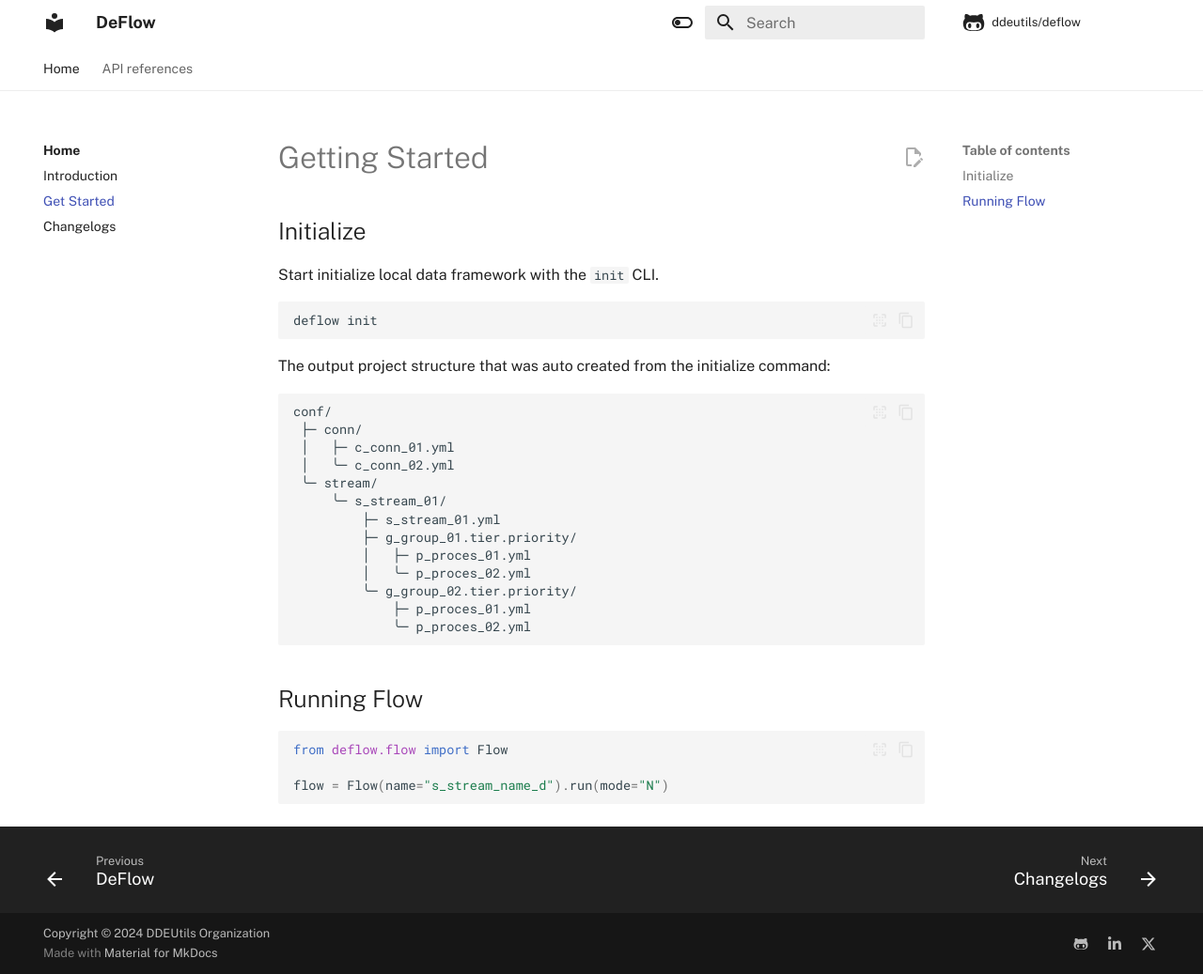
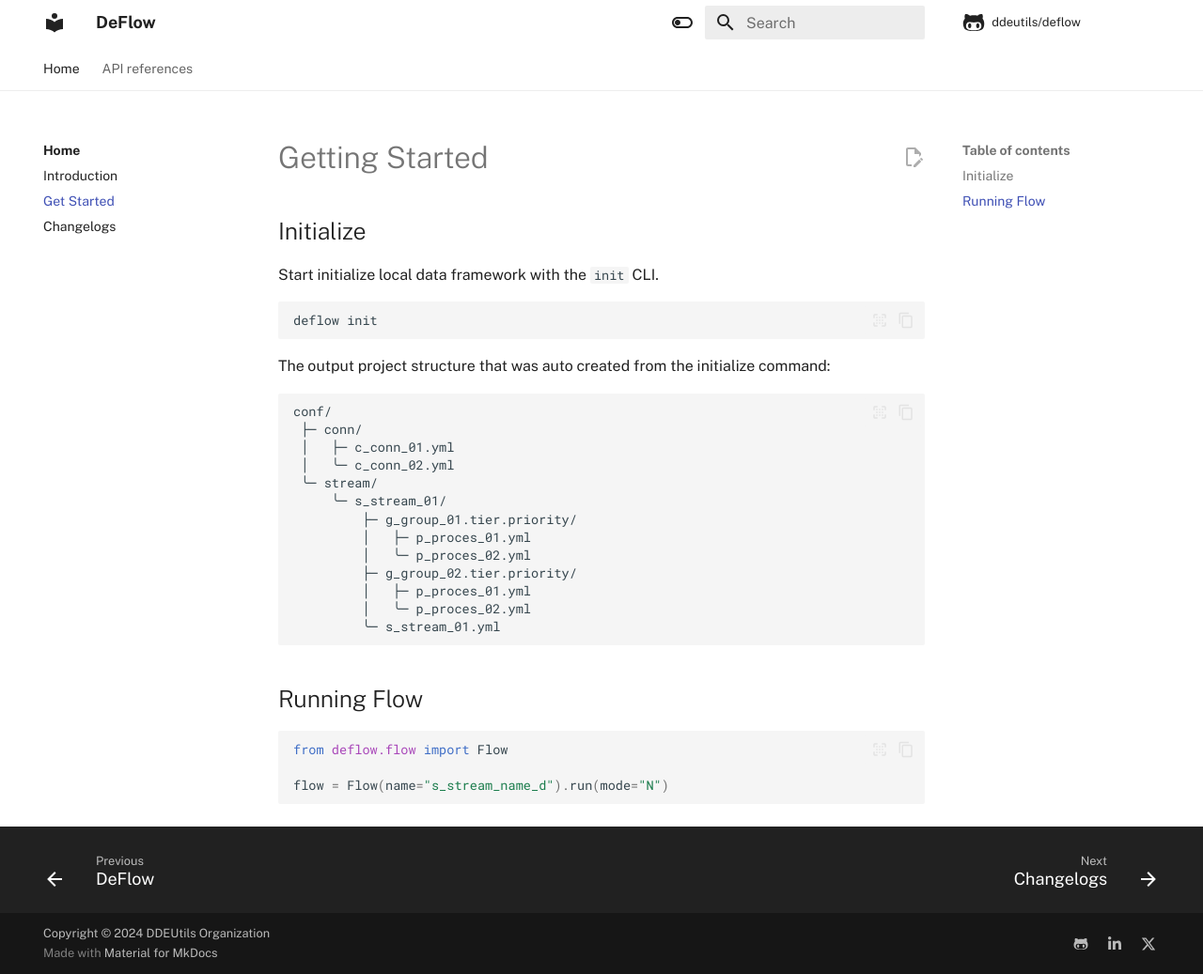
Before and after one commit to ddeutils/deflow, an MkDocs documentation site: the page built from docs/getting-started.md, in a window 1280 px wide and 1037 px high. Shown: the whole window at 94% size. Built offline with MkDocs 1.6.1 and Material for MkDocs 9.7.7, drawn with Linux system fonts in a browser that asks for light colours; comment, search, counter and statistics services are not loaded.

````diff
--- a/docs/getting-started.md
+++ b/docs/getting-started.md
@@ -17,13 +17,13 @@ conf/
  │   ╰─ c_conn_02.yml
  ╰─ stream/
      ╰─ s_stream_01/
-         ├─ s_stream_01.yml
          ├─ g_group_01.tier.priority/
          │   ├─ p_proces_01.yml
          │   ╰─ p_proces_02.yml
-         ╰─ g_group_02.tier.priority/
-             ├─ p_proces_01.yml
-             ╰─ p_proces_02.yml
+         ├─ g_group_02.tier.priority/
+         │   ├─ p_proces_01.yml
+         │   ╰─ p_proces_02.yml
+         ╰─ s_stream_01.yml
 ```
 
 ## Running Flow
````
Also changed, not shown: README.md (+9 -4 lines).
